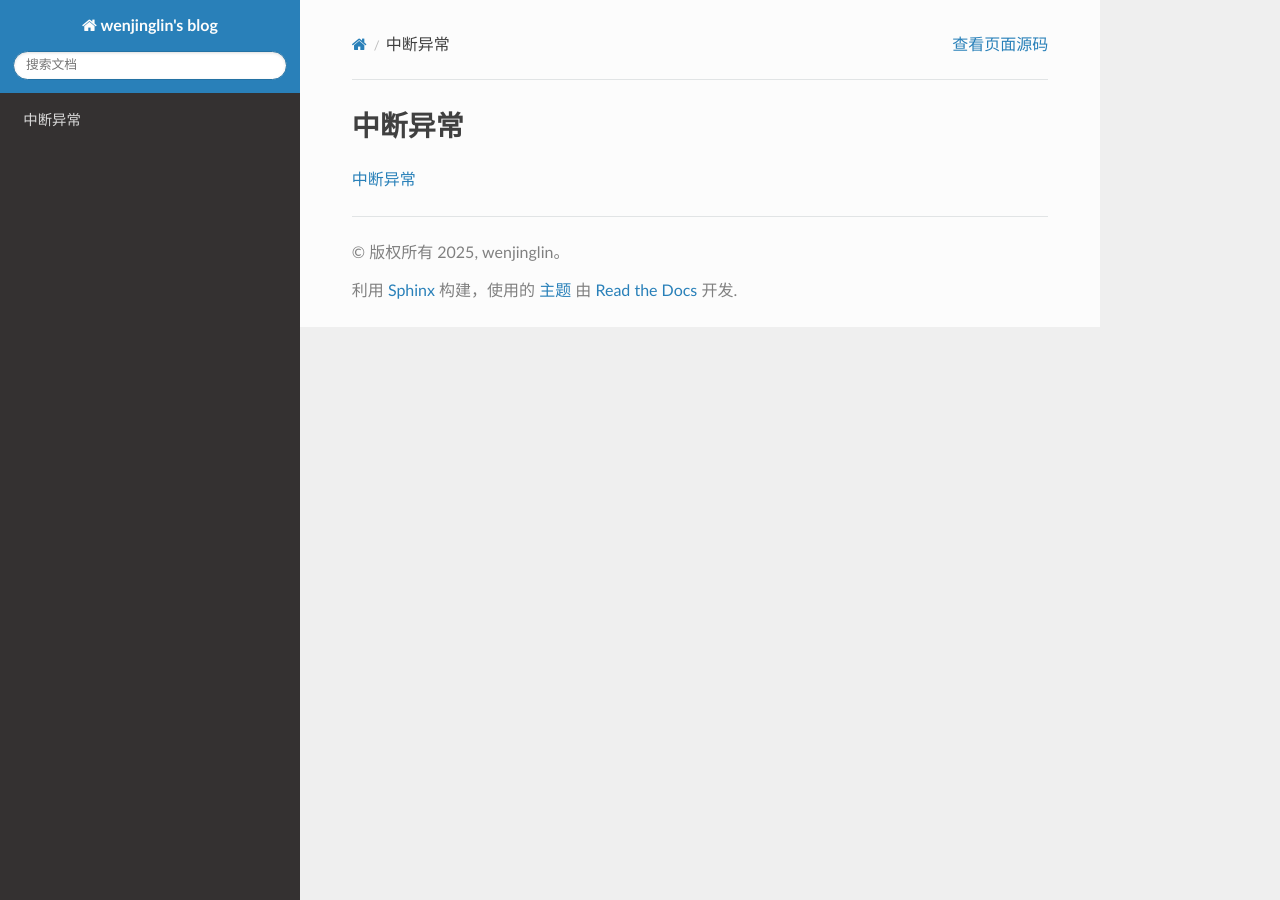
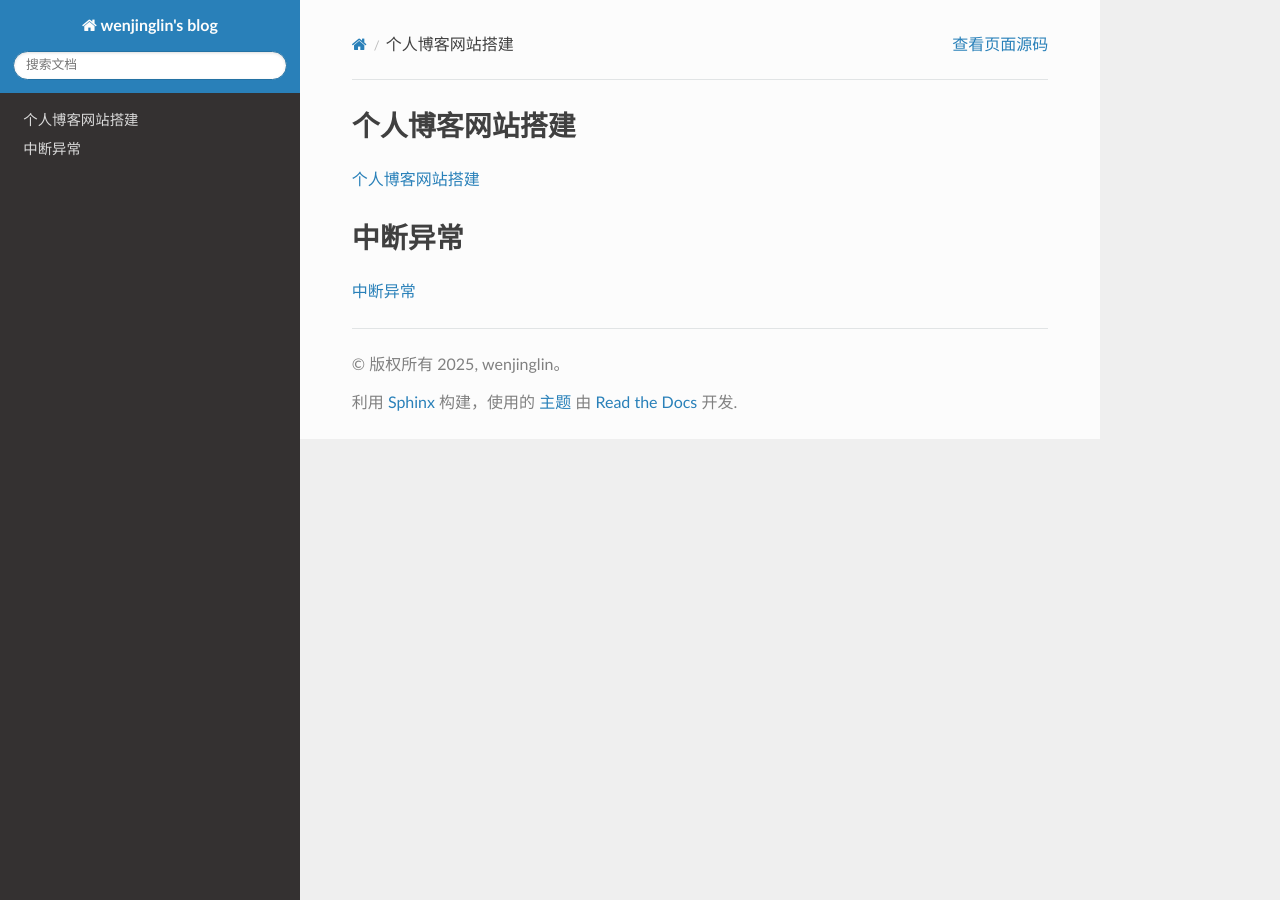
Before and after one commit to wenjinglin-code/knowledge_base, a Sphinx documentation site: the page built from source/index.md, in a window 1280 px wide. Built offline with Sphinx 7.4.7 and the Read the Docs theme 3.1.0, drawn with Linux system fonts in a browser that asks for light colours; part of the change alters nothing that is shown.

Commit message:
add: add knowledge docs

````diff
--- a/source/index.md
+++ b/source/index.md
@@ -1,2 +1,5 @@
+## 个人博客网站搭建
+[个人博客网站搭建](markdown_file/个人博客网站搭建.md)
+
 ## 中断异常
 [中断异常](markdown_file/interrupt.md)
--- /dev/null
+++ b/source/markdown_file/个人博客网站搭建.md
@@ -0,0 +1,301 @@
+# 个人博客网站搭建
+
+> **简单来说，就是先用 `Sphinx` 生成 html，然后用 GitHub 托管 html，再导入到 Read the Docs 生成在线文档。**
+>
+
+# 1. 背景知识
+
+---
+
+## 1.1 Sphinx
+
+Sphinx 是一个基于 Python 的文档生成项目。最早只是用来生成 Python 的项目文档，使用 reStructuredText 格式。但随着 Sphinx 项目的逐渐完善，目前已发展成为一个大众可用的框架，很多非 Python 的项目也采用 Sphinx 作为文档写作工具，甚至完全可以用 Sphinx 来写书。
+
+Sphinx 网站：[http://sphinx-doc.org/](http://sphinx-doc.org/)
+Sphinx 使用手册：[https://zh-sphinx-doc.readthedocs.io/en/latest/index.html](https://zh-sphinx-doc.readthedocs.io/en/latest/index.html)
+
+## 1.2 Read the Docs
+
+**`Read the Docs`** 是一个基于 Sphinx 的免费文档托管项目。可以基于 `GitHub` 的 `Sphix` 项目，生成在线文档；
+
+Read the Docs 网站：[https://readthedocs.org/](https://readthedocs.org/)
+
+# 2. 环境搭建
+
+---
+
+> 环境：ubuntu 24.04（wsl）
+>
+
+## 2.1 安装必要的软件
+
+```bash
+# 1. 安装基础软件
+sudo apt install git
+sudo apt install make
+sudo apt install python3
+sudo apt install python3-pip
+
+# 2. Sphinx 及依赖
+# pip3 可以正常使用的情况
+pip3 install -U Sphinx        # sphix 框架
+pip3 install sphinx-autobuild # sphix 项目，build 工具
+pip3 install sphinx_rtd_theme # sphix 的 read to doc 主题
+pip3 install recommonmark     # sphix 支持 markdown 源文件
+pip3 install sphinx_markdown_tables # sphix 支持 markdown 表格
+
+# pip3 有问题的情况，可以使用以下方式安装
+sudo apt install python3-sphinx
+sudo apt install python3-sphinx-autobuild
+sudo apt install python3-sphinx-rtd-theme
+sudo apt install python3-recommonmark
+sudo apt install python3-sphinx-markdown-tables
+
+# 3. 成功安装后，系统会存在 sphinx 的命令，如下：
+sphinx-apidoc      sphinx-autobuild   sphinx-autogen     sphinx-build       sphinx-intl        sphinx-quickstar
+```
+
+## 2.2  初始化 sphinx 项目
+
+```bash
+# 1. 新建目录
+mkdir knowledge_base
+cd knowledge_base
+
+# 2. 快速建立 sphinx 项目，按照如下操作建立
+sphinx-quickstart
+Welcome to the Sphinx 7.2.6 quickstart utility.
+
+Please enter values for the following settings (just press Enter to
+accept a default value, if one is given in brackets).
+
+Selected root path: .
+
+You have two options for placing the build directory for Sphinx output.
+Either, you use a directory "_build" within the root path, or you separate
+"source" and "build" directories within the root path.
+> Separate source and build directories (y/n) [n]: y
+# 独立的源文件和构建目录（y/n） 这里选择 y
+# 选择 y，会创建 "source" 和 "build" 两个独立的目录，前者用于存放文档资源，后者用于保存构建生成的各种文件
+
+The project name will occur in several places in the built documentation.
+> Project name: knowledge_base # 项目的名称
+> Author name(s): wenjinglin   # 作者的名字
+> Project release []: v1       # 版本号
+...
+For a list of supported codes, see
+https://www.sphinx-doc.org/en/master/usage/configuration.html#confval-language.
+> Project language [en]: zh_CN # 选择语言
+...
+# 到这里就表示成功创建了
+Finished: An initial directory structure has been created.
+
+# 3. 创建后的目录结构
+tree .
+.
+├── Makefile
+├── build
+├── make.bat
+└── source
+    ├── _static
+    ├── _templates
+    ├── conf.py
+    └── index.rst
+
+5 directories, 4 files
+
+# 4. 构建并启用 http 服务，编译成功后就可以使用 http://127.0.0.1:8000/ 访问了
+sphinx-autobuild source build/html
+...
+The HTML pages are in build/html.
+[I 250602 12:42:05 server:335] Serving on http://127.0.0.1:8000
+[I 250602 12:42:05 handlers:62] Start watching changes
+
+```
+
+## 2.3  配置 sphinx 项目
+
+### sphinx 配置文件：`source/conf.py`
+
+> 配置说明文档：https://sphinx-doc.cn/en/master/usage/configuration.html
+>
+
+```bash
+# 用于描述 Sphinx 文档的配置文件
+#
+# 配置的变量，可以查看下面的文档：
+# https://sphinx-doc.cn/en/master/usage/configuration.html
+
+# -- 项目信息 -----------------------------------------------------
+# 具体格式，查看网页：
+# https://sphinx-doc.cn/en/master/usage/configuration.html#project-information
+
+project = 'wenjinglin\'s blog' # 网页的主题
+copyright = '2025, wenjinglin'
+author = 'wenjinglin' # 作者
+release = 'v1' # 版本号
+
+# -- 常规配置 ---------------------------------------------------
+# 具体格式，查看网页：
+# https://sphinx-doc.cn/en/master/usage/configuration.html#general-configuration
+
+# 添加支持的扩展
+extensions = [
+    'recommonmark', # markdown文件支持
+    'sphinx_markdown_tables', # markdown表格支持
+]
+
+# 整个文档书的根
+master_doc = 'index' # index.md 作为根
+
+# 源文件编码
+source_encoding = 'utf-8'
+
+# 源文件后缀
+source_suffix = {
+    '.md':'markdown',
+}
+
+templates_path = ['_templates']
+exclude_patterns = []
+
+language = 'zh_CN'
+
+# -- HTML 输出选项 -------------------------------------------------
+# 具体格式，查看网页：
+# https://sphinx-doc.cn/en/master/usage/configuration.html#options-for-html-output
+
+html_theme = 'sphinx_rtd_theme' # html 主题
+
+# 主题对应的配置，sphinx_rtd_theme 可以配置：
+# https://sphinx-rtd-theme.readthedocs.io/en/stable/configuring.html
+# https://sphinx-locales.github.io/sphinx_rtd_theme/zh-CN/configuring.html
+html_theme_options = {
+    'collapse_navigation': False,           # 导航条目可以扩展
+    'navigation_depth': 5,                  # 目录树的最大深度（显示子标题层级）
+    'sticky_navigation': True,              # 当你滚动页面时，导航与主页面内容一起滚动
+    'includehidden': True,                  # 包含隐藏项
+    'style_external_links': True,           # 为外部链接添加图标
+    'prev_next_buttons_location': 'bottom', # 显示 Next 和 Previous 按钮的位置
+    'style_external_links': True,           # 在外部链接旁边添加一个图标
+    'logo_only': False,                     # 仅显示 Logo，隐藏项目名
+    'display_version': True,                # 显示当前版本
+}
+
+# 自定义的 JS 文件
+html_static_path = ['_static'] # 自定义的 JS 目录
+html_js_files = [] # 自定义的 JS 文件名
+
+# 设置网站 Logo
+# html_logo = "path/to/logo.png"
+
+# 设置网站图标（Favicon）
+# html_favicon = "path/to/favicon.ico"
+```
+
+### read the docs 配置文件：`.readthedocs.yaml`
+
+> Read the Docs 配置文件说明：https://docs.readthedocs.io/en/stable/config-file/v2.html
+>
+
+```bash
+# Read the Docs 配置文件
+# Read the Docs configuration file
+# See https://docs.readthedocs.io/en/stable/config-file/v2.html for details
+
+# Required
+version: 2
+
+# Set the OS, Python version, and other tools you might need
+build:
+  os: ubuntu-24.04
+  tools:
+    python: "3.13"
+
+# Build documentation in the "docs/" directory with Sphinx
+# Sphinx 配置文件
+sphinx:
+   configuration: source/conf.py
+
+# Optionally, but recommended,
+# declare the Python requirements required to build your documentation
+# Read the Docs 构建配置文件
+# See https://docs.readthedocs.io/en/stable/guides/reproducible-builds.html
+python:
+   install:
+   - requirements: pip.txt # 依赖的 pip 包
+```
+
+pip.txt
+
+```bash
+# pip.txt，安装编译依赖的 pip 包
+sphinx-autobuild
+sphinx_rtd_theme
+recommonmark
+sphinx-markdown-tables
+```
+
+### 添加忽略的 git 文件：`.gitignore`
+
+```bash
+build/
+```
+
+## 2.4  编写 sphinx 文档
+
+> 内容可自行修改
+>
+- 首页文档：**`source/index.md`**
+
+    ```bash
+    ## 中断异常
+    [中断异常](markdown_file/interrupt.md)
+    ```
+
+- 其他文档：**`source/markdown_file/interrupt.md`**
+
+    ```bash
+    # 异常,中断
+    ```
+
+- 文档用到的图像：**`source/markdown_file/img/*`**
+
+# 3. github 托管
+
+```bash
+# github 新建远程仓库（public）
+
+# 本地仓库初始化，main 分支推不了，可以建立个新分支
+cd knowledge_base
+git init
+git add .
+git commit -m "first commit"
+git branch -M main
+git remote add origin git@github.com:wenjinglin-code/knowledge_base.git
+git push -u origin main
+```
+
+# 4. read the docs 网页托管
+
+> 在 Read the Docs 网站 [https://readthedocs.org/](https://readthedocs.org/) 注册，并绑定 GitHub 账户。点击 `Add project` 导入项目，输入项目名称和仓库地址即可。
+>
+1. 点击 `Read the Docs Community`
+
+    ![image.png](img/knowledge/knowledge_image.png)
+
+2. 点击 `Add project`
+
+    ![image.png](img/knowledge/knowledge_image1.png)
+
+3. 选择刚刚建立的仓库
+
+    ![image.png](img/knowledge/knowledge_image2.png)
+
+4. 编辑一下项目的信息，点击 `下一页`
+
+    ![image.png](img/knowledge/knowledge_image3.png)
+
+5. 等待构建完成，可以点击 `latest` 查看编译详情，编译完成后，点击 `View docs` 查看[网页](https://knowledge-base-demo.readthedocs.io/zh-cn/latest/)
+
+    ![image.png](img/knowledge/knowledge_image4.png)
````
Also changed, not shown: source/markdown_file/img/knowledge/knowledge_image.png (added), source/markdown_file/img/knowledge/knowledge_image1.png (added), source/markdown_file/img/knowledge/knowledge_image2.png (added), source/markdown_file/img/knowledge/knowledge_image3.png (added), source/markdown_file/img/knowledge/knowledge_image4.png (added).
